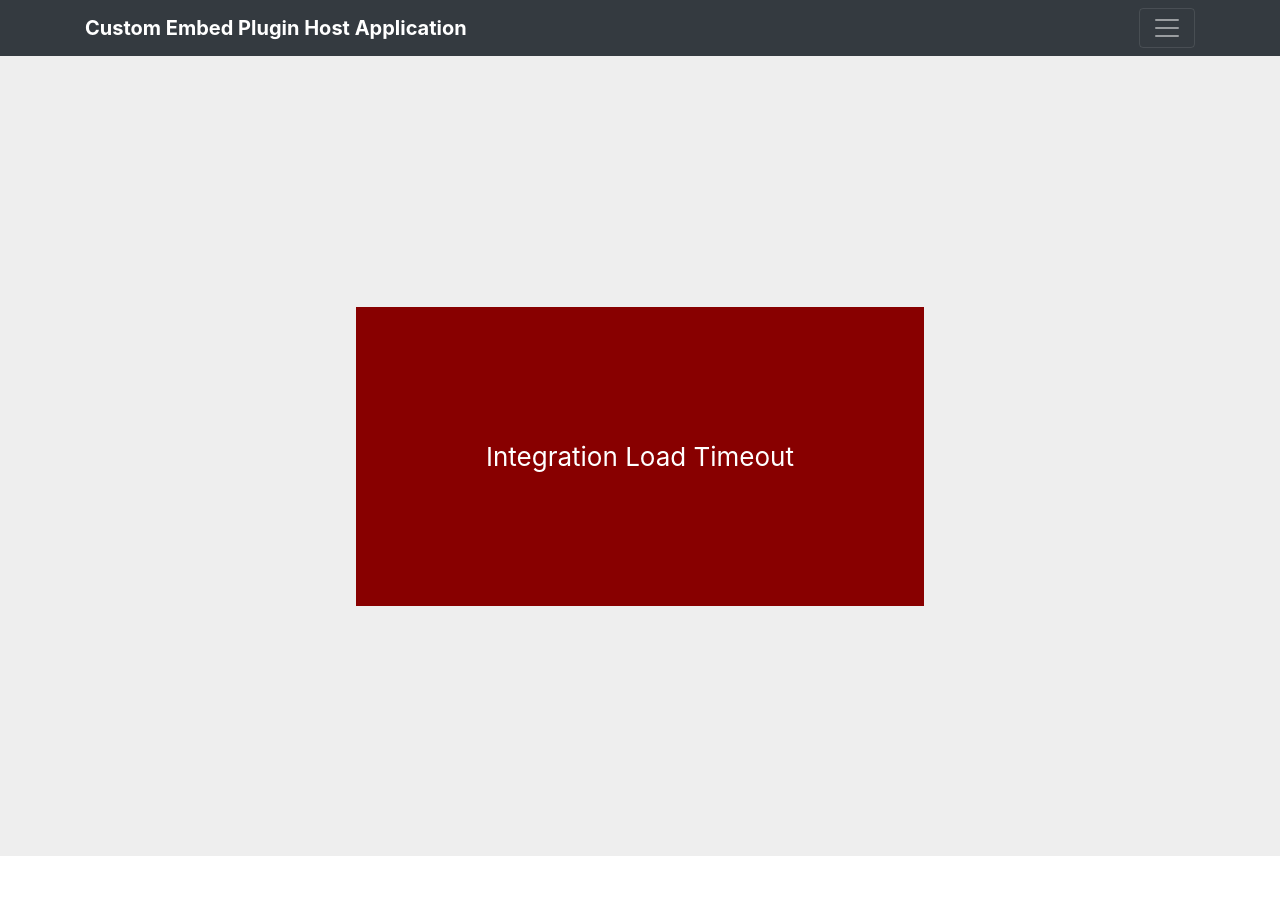
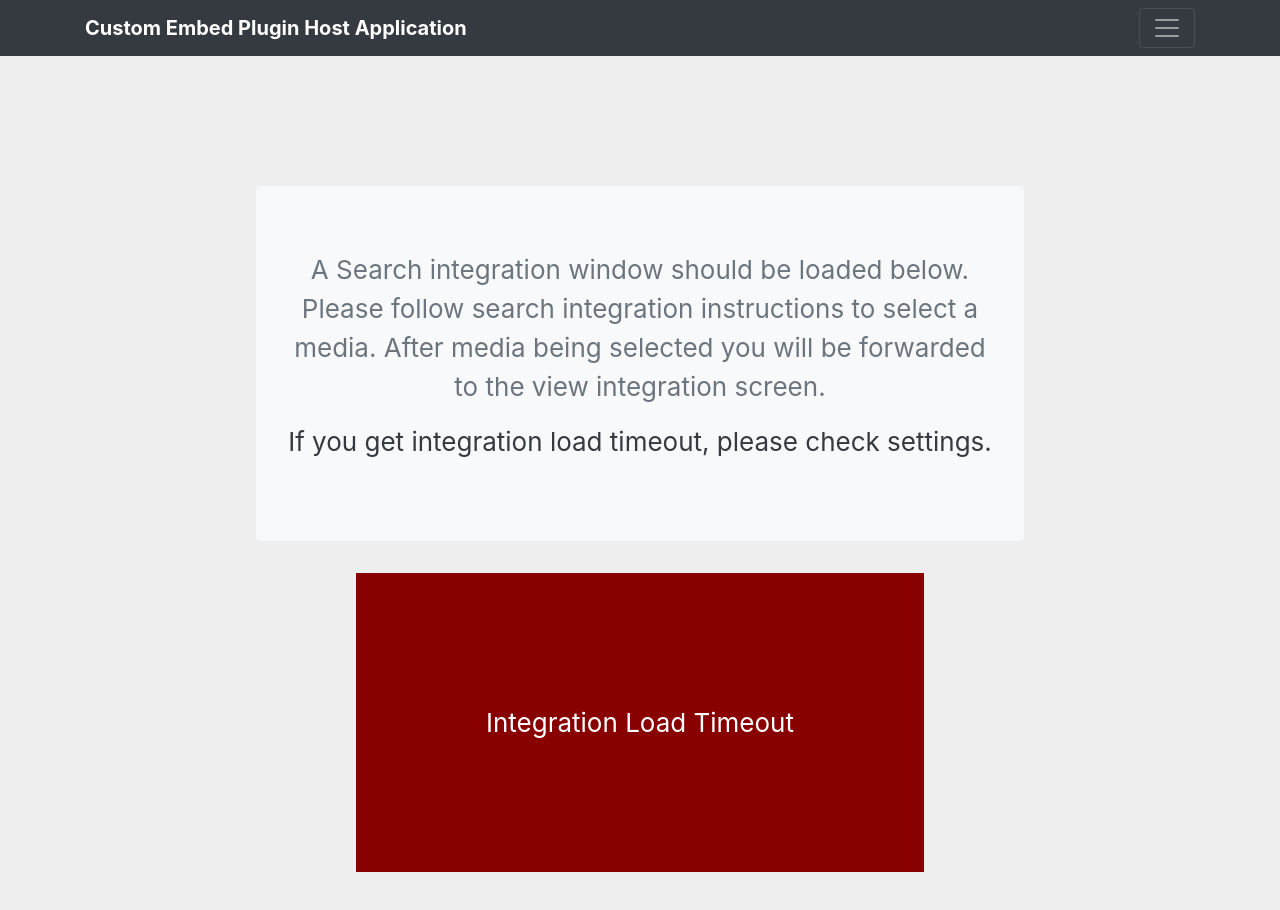
Before and after one commit to washingtonpost/arc-custom-embed, a React (Create React App) app: page / in a window 1280 px wide. Shown: the top 910 px of the page. Before the commit the page ends 856 px from the top, so only its background shows below. Built offline with nearby package versions, Linux system fonts and the light colour scheme.

Commit message:
wrap up search

```diff
--- a/src/App.tsx
+++ b/src/App.tsx
@@ -1,20 +1,20 @@
-import React, { Component } from 'react'
+import React, { useState } from 'react'
 import './App.css'
 import SearchPanel from './SearchPanel'
 import Header from './Header'
 
-class App extends Component {
-  render() {
+export default function App() {
+  const [customEmbed, setCustomEmbed] = useState<Object | null>(null)
   return (
     <div className="App">
       <Header />
-        {/**http://customembed.ellipsis.aws.arc.pub.s3-website-us-east-1.amazonaws.com/searchApi.html */}
       <main role="main" className="App-body">
-          <SearchPanel />
+        {customEmbed ? (
+          <span>set</span>
+        ) : (
+          <SearchPanel setCustomEmbed={setCustomEmbed} />
+        )}
       </main>
     </div>
   )
 }
-}
-
-export default App
--- a/src/SearchPanel.tsx
+++ b/src/SearchPanel.tsx
@@ -1,18 +1,56 @@
-import React, { useState } from 'react'
+import React, { useEffect } from 'react'
 import IframeHost from './IframeHost'
 
-export default function SearchPanel() {
+export interface SearchPanelProps {
+  setCustomEmbed: (customEmbed: Object) => void
+}
+
+export default function SearchPanel(props: SearchPanelProps) {
   const searchApi = localStorage.getItem('arc.custom_embed.searchApi')
   const searchApiTimeout = localStorage.getItem(
     'arc.custom_embed.searchApiTimeout'
   )
   const hostLoadTimeout: string =
     localStorage.getItem('arc.custom_embed.hostLoadTimeout') || '0'
+  useEffect(() => {
+    const messageHandler = (event: MessageEvent) => {
+      let messageData
+      try {
+        messageData = JSON.parse(event.data)
+      } catch {
+        return
+      }
+      // Data should be an object and type should match custom_embed
+      if (!messageData || messageData.type !== 'custom_embed') {
+        return
+      }
+      if (messageData.subtype === 'data') {
+        props.setCustomEmbed(messageData.data)
+      }
+    }
+    window.addEventListener('message', messageHandler)
+
+    return function cleanup() {
+      window.removeEventListener('message', messageHandler)
+    }
+  }, [props.setCustomEmbed])
 
   return (
-    <IframeHost
-      source={`${searchApi}?wait=${searchApiTimeout}`}
-      timeout={Number.parseInt(hostLoadTimeout) * 1000}
-    />
+    <React.Fragment>
+      <div className="jumbotron bg-light" style={{ maxWidth: '60vw' }}>
+        <p className="text-muted">
+          A Search integration window should be loaded below. Please follow
+          search integration instructions to select a media. After media being
+          selected you will be forwarded to the view integration screen.
+        </p>
+        <p className="text-dark">
+          If you get integration load timeout, please check settings.
+        </p>
+      </div>
+      <IframeHost
+        source={`${searchApi}?wait=${searchApiTimeout}`}
+        timeout={Number.parseInt(hostLoadTimeout) * 1000}
+      />
+    </React.Fragment>
   )
 }
```
Lines whose indentation alone changed are shown as unchanged.
